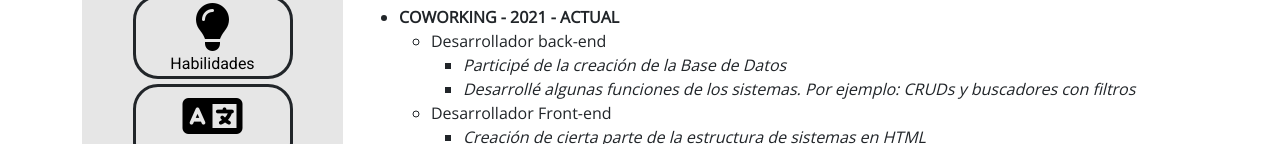
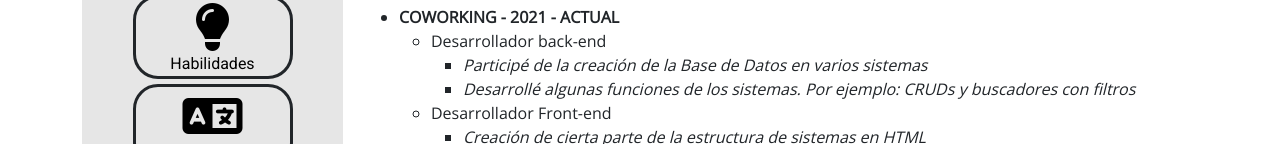
Before and after one commit to Atherillos/Atherillos.github.io, a plain HTML site: page index.html in a window 1280 px wide. Shown: the part 1014-1158 px from the top of the page. Drawn offline with nearby package versions, Linux system fonts and the light colour scheme.

Commit message:
Ultimas correcciones

```diff
--- a/index.html
+++ b/index.html
@@ -122,7 +122,7 @@
                                     Desarrollador back-end
                                     <ul>
                                         <li>
-                                            <i>Participé de la creación de la Base de Datos</i>
+                                            <i>Participé de la creación de la Base de Datos en varios sistemas</i>
                                         </li>
                                         <li>
                                             <i>Desarrollé algunas funciones de los sistemas. Por ejemplo: CRUDs y buscadores con filtros</i>
```
